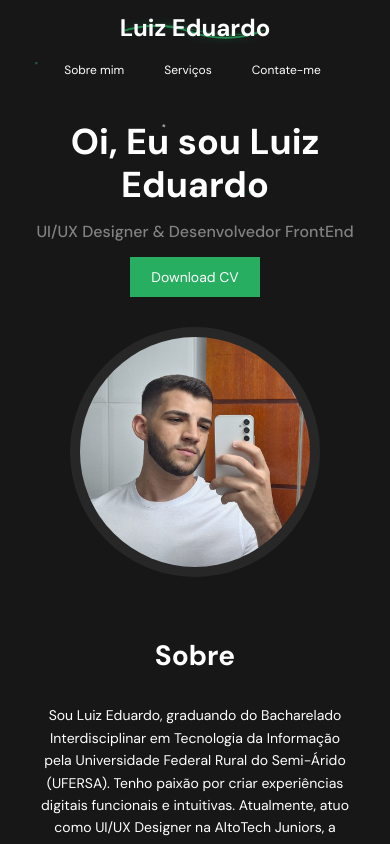
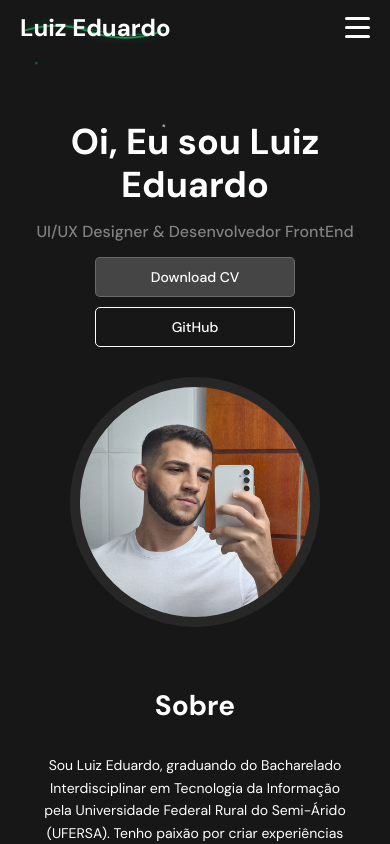
Before and after one commit to LuizEdu-AR/portfolio_luiz, a React (Vite) app: page / in a window 390 px wide. Shown: the top 844 px of the page. Built offline with nearby package versions, Linux system fonts and the light colour scheme.

Commit message:
Add hamburger menu for mobile and dual buttons in MainHome

```diff
--- a/src/assets/components/Contact/index.css
+++ b/src/assets/components/Contact/index.css
@@ -28,7 +28,7 @@
     display: inline-block;
     font-family: inherit;
     font-size: inherit;
-    border-radius: 0;
+    border-radius: 5px;
 }
 
 .contact-button:hover{
--- a/src/assets/components/Header/index.css
+++ b/src/assets/components/Header/index.css
@@ -46,6 +46,12 @@
     margin-right: 20px;
 }
 
+.github-li {
+    list-style: none;
+    display: inline-block;
+    margin-right: 20px;
+}
+
 .header-link{
     color: white;
     text-decoration: none;
@@ -57,6 +63,110 @@
 
 .header-link:hover{
     background-color: rgb(255, 255, 255, 20%);
+}
+
+.github-link {
+    color: white;
+    text-decoration: none;
+    transition: 0.7s;
+    cursor: pointer;
+    padding: 5px 10px;
+    border-radius: 5px;
+    background-color: rgb(255, 255, 255, 20%);
+}
+
+.github-link:hover {
+    background-color: #27ae60;
+}
+
+/* Menu hambúrguer - oculto por padrão */
+.hamburger-menu {
+    display: none;
+    flex-direction: column;
+    cursor: pointer;
+    z-index: 1001;
+}
+
+.hamburger-line {
+    width: 25px;
+    height: 3px;
+    background-color: white;
+    margin: 3px 0;
+    transition: 0.3s;
+    border-radius: 2px;
+}
+
+.hamburger-line.active:nth-child(1) {
+    transform: rotate(-45deg) translate(-5px, 6px);
+}
+
+.hamburger-line.active:nth-child(2) {
+    opacity: 0;
+}
+
+.hamburger-line.active:nth-child(3) {
+    transform: rotate(45deg) translate(-5px, -6px);
+}
+
+/* Menu mobile - oculto por padrão */
+.mobile-menu {
+    position: fixed;
+    top: 0;
+    right: -100%;
+    width: 70%;
+    height: 100vh;
+    background-color: rgba(33, 33, 33, 0.95);
+    backdrop-filter: blur(10px);
+    -webkit-backdrop-filter: blur(10px);
+    display: flex;
+    flex-direction: column;
+    justify-content: center;
+    align-items: center;
+    transition: right 0.3s ease;
+    z-index: 1000;
+}
+
+.mobile-menu.open {
+    right: 0;
+}
+
+.mobile-menu-ul {
+    list-style: none;
+    padding: 0;
+    margin: 0;
+    display: flex;
+    flex-direction: column;
+    gap: 30px;
+    text-align: center;
+}
+
+.mobile-menu-li {
+    list-style: none;
+}
+
+.mobile-menu-link {
+    color: white;
+    text-decoration: none;
+    font-size: 18px;
+    transition: 0.3s;
+    padding: 10px 20px;
+    border-radius: 5px;
+    display: block;
+}
+
+.mobile-menu-link:hover {
+    background-color: rgba(255, 255, 255, 0.2);
+}
+
+/* Overlay para fechar o menu */
+.menu-overlay {
+    position: fixed;
+    top: 0;
+    left: 0;
+    width: 100%;
+    height: 100vh;
+    background-color: rgba(0, 0, 0, 0.5);
+    z-index: 999;
 }
 
 /* Responsivo para Tablet */
@@ -80,13 +190,20 @@
     .header-link {
         font-size: 14px;
     }
+
+    /* Mostrar menu hambúrguer e ocultar menu desktop em tablet/mobile */
+    .hamburger-menu {
+        display: flex;
+    }
+
+    .desktop-menu {
+        display: none;
+    }
 }
 
 /* Responsivo para Mobile */
 @media (max-width: 390px) {
     .header-maincontainer {
-        flex-direction: column;
-        gap: 15px;
         padding: 12px 20px;
     }
 
@@ -94,15 +211,7 @@
         font-size: 24px;
     }
 
-    .header-ul {
-        gap: 15px;
-    }
-
-    .header-li {
-        margin-right: 5px;
-    }
-
-    .header-link {
-        font-size: 12px;
+    .mobile-menu {
+        width: 80%;
     }
 }
--- a/src/assets/components/Header/index.jsx
+++ b/src/assets/components/Header/index.jsx
@@ -5,6 +5,7 @@ import WaveEffect from '../WaveEffect'
 
 const Header = () => {
   const [isScrolled, setIsScrolled] = useState(false)
+  const [isMenuOpen, setIsMenuOpen] = useState(false)
 
   useEffect(() => {
     const handleScroll = () => {
@@ -17,13 +18,23 @@ const Header = () => {
     return () => window.removeEventListener('scroll', handleScroll)
   }, [])
 
+  const toggleMenu = () => {
+    setIsMenuOpen(!isMenuOpen)
+  }
+
+  const closeMenu = () => {
+    setIsMenuOpen(false)
+  }
+
   return (
     <div className={`header-maincontainer ${isScrolled ? 'scrolled' : ''}`}>
         <div className="name-container">
             <WaveEffect />
             <h2 className='header-h2'>Luiz Eduardo</h2>
         </div>
-        <div className="section-header">
+
+        {/* Menu Desktop */}
+        <div className="section-header desktop-menu">
             <ul className='header-ul'>
                 <li className='header-li'>
                     <a href="#about" className="header-link">Sobre mim</a>
@@ -34,8 +45,39 @@ const Header = () => {
                 <li className='header-li'>
                     <a href="#contact" className="header-link">Contate-me</a>
                 </li>
+                <li className="github-li">
+                  <a href="https://github.com/LuizEdu-AR" className="github-link" target="_blank" rel="noopener noreferrer">Meu GitHub</a>
+                </li>
             </ul>
         </div>
+
+        {/* Botão do Menu Hambúrguer (apenas mobile) */}
+        <div className="hamburger-menu" onClick={toggleMenu}>
+            <span className={`hamburger-line ${isMenuOpen ? 'active' : ''}`}></span>
+            <span className={`hamburger-line ${isMenuOpen ? 'active' : ''}`}></span>
+            <span className={`hamburger-line ${isMenuOpen ? 'active' : ''}`}></span>
+        </div>
+
+        {/* Menu Mobile */}
+        <div className={`mobile-menu ${isMenuOpen ? 'open' : ''}`}>
+            <ul className='mobile-menu-ul'>
+                <li className='mobile-menu-li'>
+                    <a href="#about" className="mobile-menu-link" onClick={closeMenu}>Sobre mim</a>
+                </li>
+                <li className='mobile-menu-li'>
+                    <a href="#services" className="mobile-menu-link" onClick={closeMenu}>Serviços</a>
+                </li>
+                <li className='mobile-menu-li'>
+                    <a href="#contact" className="mobile-menu-link" onClick={closeMenu}>Contate-me</a>
+                </li>
+                <li className="mobile-menu-li">
+                  <a href="https://github.com/LuizEdu-AR" className="mobile-menu-link" target="_blank" rel="noopener noreferrer" onClick={closeMenu}>Meu GitHub</a>
+                </li>
+            </ul>
+        </div>
+
+        {/* Overlay para fechar o menu quando clicar fora */}
+        {isMenuOpen && <div className="menu-overlay" onClick={closeMenu}></div>}
     </div>
   )
 }
--- a/src/assets/components/MainHome/index.css
+++ b/src/assets/components/MainHome/index.css
@@ -22,18 +22,41 @@
     font-weight: 500;
 }
 
+.home-buttons-container {
+    display: flex;
+    gap: 15px;
+    align-items: center;
+}
+
 .home-button {
-    background-color: #27ae60;
-    color: #fff;
-    border: 1px solid #27ae60;
     padding: 12px 27px;
     transition: 0.7s;
+    border: none;
+    cursor: pointer;
+    font-weight: 500;
+    border-radius: 5px;
 }
 
-.home-button:hover {
-    background-color: #171717;
+.home-button.primary {
+    background-color: rgb(255, 255, 255, 20%);
+    color: #fff;
+    border: 1px solid rgb(255, 255, 255, 20%);
+}
+
+.home-button.primary:hover {
+    background-color: #27ae60;
+    border: 1px solid #27ae60;
+}
+
+.home-button.secondary {
+    background-color: transparent;
+    color: #fff;
     border: 1px solid #fff;
-    cursor: pointer;
+}
+
+.home-button.secondary:hover {
+    background-color: #fff;
+    color: #171717;
 }
 
 .ball-image {
@@ -104,9 +127,17 @@
         text-align: center;
     }
 
+    .home-buttons-container {
+        flex-direction: column;
+        gap: 10px;
+        width: 100%;
+    }
+
     .home-button {
         padding: 10px 20px;
         font-size: 14px;
+        width: 100%;
+        max-width: 200px;
     }
 
     .ball-image {
--- a/src/assets/components/MainHome/index.jsx
+++ b/src/assets/components/MainHome/index.jsx
@@ -18,7 +18,10 @@ const MainHome = () => {
                     Luiz Eduardo
                 </h1>
                 <p className="home-p">UI/UX Designer & Desenvolvedor FrontEnd</p>
-                <button className="home-button" onClick={handleDownloadCV}>Download CV</button>
+                <div className="home-buttons-container">
+                    <button className="home-button primary" onClick={handleDownloadCV}>Download CV</button>
+                    <button className="home-button secondary" onClick={() => window.open('https://github.com/LuizEdu-AR', '_blank')}>GitHub</button>
+                </div>
             </div>
             <div className="image-home-container">
                 <div className="ball-image">
--- a/src/assets/components/ProjectSection/index.css
+++ b/src/assets/components/ProjectSection/index.css
@@ -27,6 +27,7 @@
     background-color: #212121;
     width: 255px;
     box-shadow: 0 0 20px -10px rgba(214, 216, 228, 0.20);
+    border-radius: 5px;
 }
 
 .project-h3{
--- a/src/assets/components/ServiceSection/index.css
+++ b/src/assets/components/ServiceSection/index.css
@@ -24,6 +24,7 @@
     padding: 35px 50px;
     background-color: #212121;
     width: 350px;
+    border-radius: 5px;
 }
 
 .service-p{
--- a/src/assets/components/Skill/index.css
+++ b/src/assets/components/Skill/index.css
@@ -17,6 +17,7 @@
     justify-content: space-between;
     background-color: #212121;
     padding: 50px 100px;
+    border-radius: 5px;
 }
 
 .skill-card{
```
